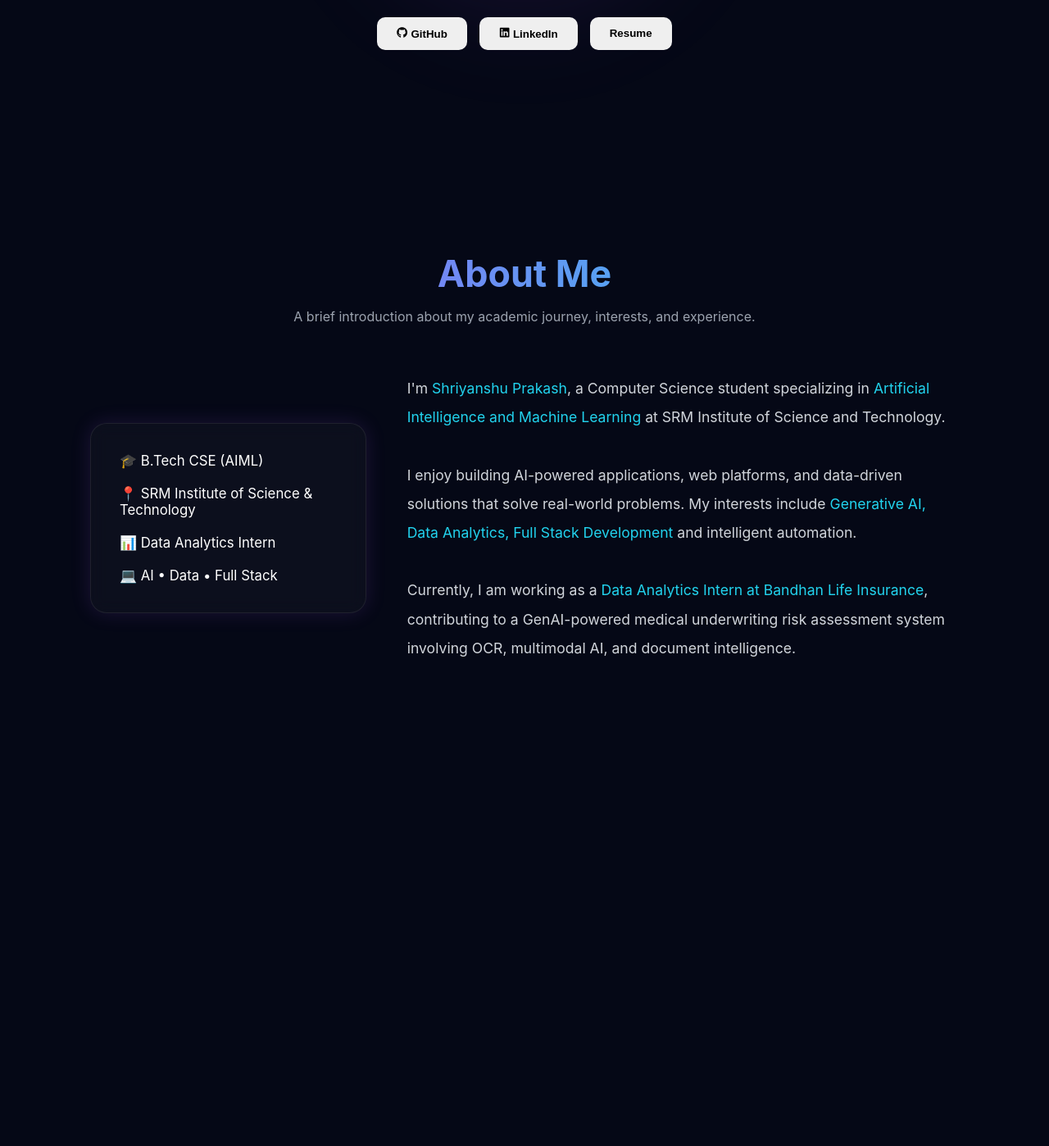
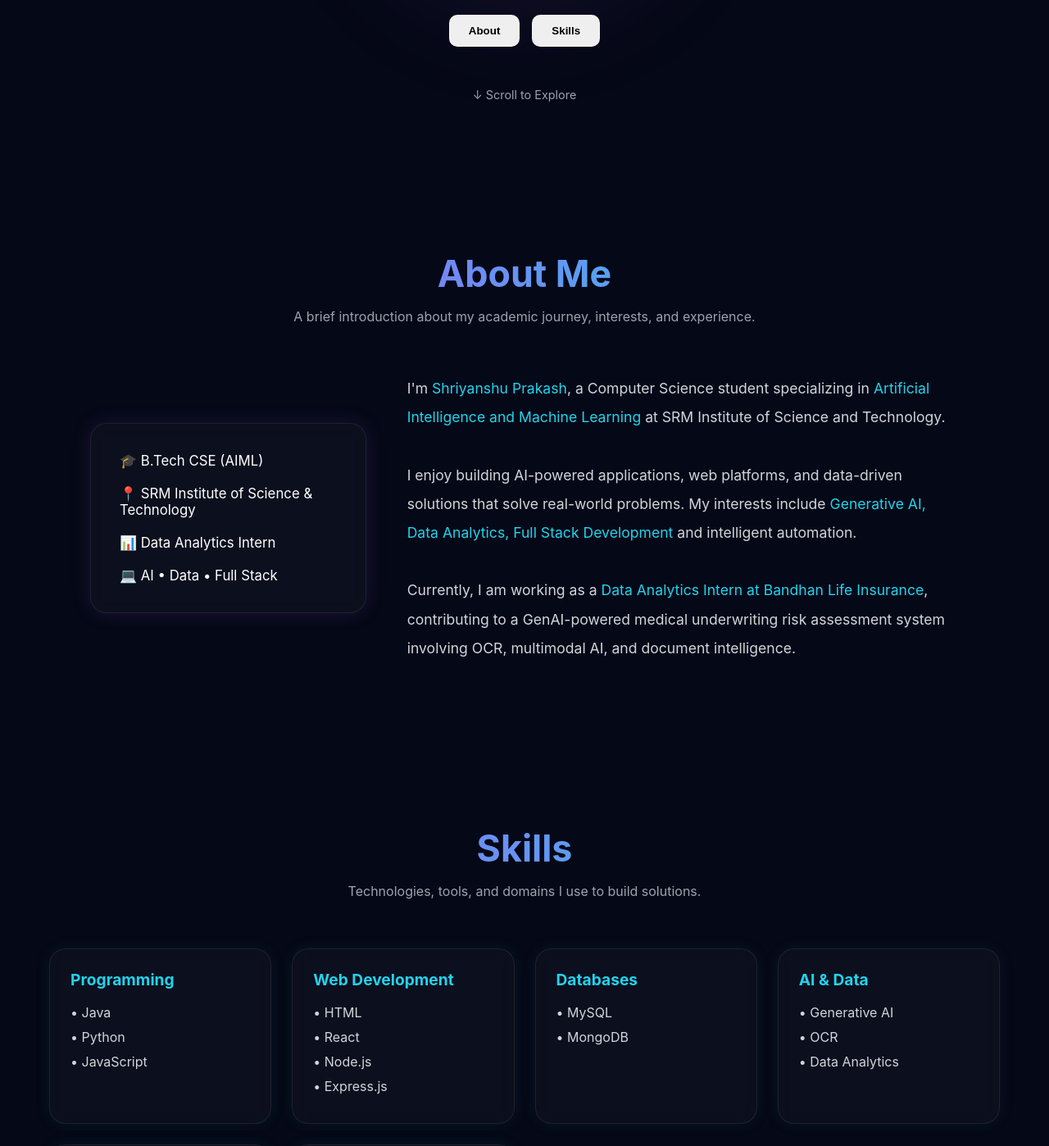
Before and after one commit to shriyanshu-prakash/shriyanshu-portfolio, a React app: page / in a window 1280 px wide. Shown: the part 593-1991 px from the top of the page at 82% size. Before the commit the page ends 1501 px from the top, so only its background shows below. Built offline with nearby package versions, Linux system fonts and the light colour scheme; the HTML template or start-up script is replaced by a standard one.

Commit message:
Added About and Skills Sections

```diff
--- a/src/App.jsx
+++ b/src/App.jsx
@@ -1,11 +1,13 @@
 import Hero from "./components/Hero";
 import About from "./components/About";
+import Skills from "./components/Skills";
 
 function App() {
   return (
     <>
       <Hero />
       <About />
+      <Skills />
     </>
   );
 }
--- a/src/components/About.jsx
+++ b/src/components/About.jsx
@@ -1,6 +1,7 @@
 function About() {
   return (
     <section
+      id="about"
       style={{
         padding: "100px 20px",
         maxWidth: "1100px",
@@ -27,7 +28,8 @@ function About() {
           fontSize: "1rem",
         }}
       >
-        A brief introduction about my academic journey, interests, and experience.
+        A brief introduction about my academic journey, interests, and
+        experience.
       </p>
 
       {/* Content */}
@@ -76,8 +78,11 @@ function About() {
               color: "#d1d5db",
             }}
           >
-            I'm <span style={{ color: "#22d3ee" }}>Shriyanshu Prakash</span>, a
-            Computer Science student specializing in{" "}
+            I'm{" "}
+            <span style={{ color: "#22d3ee" }}>
+              Shriyanshu Prakash
+            </span>
+            , a Computer Science student specializing in{" "}
             <span style={{ color: "#22d3ee" }}>
               Artificial Intelligence and Machine Learning
             </span>{" "}
--- a/src/components/Hero.jsx
+++ b/src/components/Hero.jsx
@@ -34,7 +34,7 @@ function Hero() {
           zIndex: 1,
         }}
       >
-        {/* Internship Badge */}
+        {/* Badge */}
         <div
           style={{
             display: "inline-block",
@@ -134,13 +134,14 @@ function Hero() {
           </div>
         </div>
 
-        {/* Buttons */}
+        {/* External Links */}
         <div
           style={{
             display: "flex",
             justifyContent: "center",
             gap: "15px",
             flexWrap: "wrap",
+            marginBottom: "20px",
           }}
         >
           <a
@@ -165,6 +166,35 @@ function Hero() {
 
           <button>Resume</button>
         </div>
+
+        {/* Navigation Buttons */}
+        <div
+          style={{
+            display: "flex",
+            justifyContent: "center",
+            gap: "15px",
+            flexWrap: "wrap",
+          }}
+        >
+          <a href="#about">
+            <button>About</button>
+          </a>
+
+          <a href="#skills">
+            <button>Skills</button>
+          </a>
+        </div>
+
+        {/* Scroll Indicator */}
+        <p
+          style={{
+            marginTop: "50px",
+            color: "#9ca3af",
+            fontSize: "0.9rem",
+          }}
+        >
+          ↓ Scroll to Explore
+        </p>
       </div>
     </section>
   );
--- a/src/components/Skills.jsx
+++ b/src/components/Skills.jsx
@@ -0,0 +1,109 @@
+function Skills() {
+  const skillCategories = [
+    {
+      title: "Programming",
+      skills: ["Java", "Python", "JavaScript"],
+    },
+    {
+      title: "Web Development",
+      skills: ["HTML", "React", "Node.js", "Express.js"],
+    },
+    {
+      title: "Databases",
+      skills: ["MySQL", "MongoDB"],
+    },
+    {
+      title: "AI & Data",
+      skills: ["Generative AI", "OCR", "Data Analytics"],
+    },
+    {
+      title: "Tools",
+      skills: ["Git", "GitHub", "VS Code"],
+    },
+    {
+      title: "Professional",
+      skills: ["Communication", "Teamwork", "Project Management"],
+    },
+  ];
+
+  return (
+    <section
+      id="skills"
+      style={{
+        padding: "100px 20px",
+        maxWidth: "1200px",
+        margin: "auto",
+      }}
+    >
+      {/* Heading */}
+      <h2
+        className="gradient-text"
+        style={{
+          fontSize: "2.8rem",
+          textAlign: "center",
+          marginBottom: "15px",
+        }}
+      >
+        Skills
+      </h2>
+
+      <p
+        style={{
+          textAlign: "center",
+          color: "#9ca3af",
+          marginBottom: "60px",
+        }}
+      >
+        Technologies, tools, and domains I use to build solutions.
+      </p>
+
+      {/* Skills Grid */}
+      <div
+        style={{
+          display: "grid",
+          gridTemplateColumns: "repeat(auto-fit, minmax(250px, 1fr))",
+          gap: "25px",
+        }}
+      >
+        {skillCategories.map((category) => (
+          <div
+            key={category.title}
+            style={{
+              background: "rgba(255,255,255,0.03)",
+              border: "1px solid rgba(255,255,255,0.08)",
+              borderRadius: "20px",
+              padding: "25px",
+              backdropFilter: "blur(10px)",
+              boxShadow: "0 0 20px rgba(34,211,238,0.08)",
+              transition: "all 0.3s ease",
+            }}
+          >
+            <h3
+              style={{
+                color: "#22d3ee",
+                marginBottom: "18px",
+                fontSize: "1.2rem",
+              }}
+            >
+              {category.title}
+            </h3>
+
+            {category.skills.map((skill) => (
+              <p
+                key={skill}
+                style={{
+                  marginBottom: "10px",
+                  color: "#d1d5db",
+                }}
+              >
+                • {skill}
+              </p>
+            ))}
+          </div>
+        ))}
+      </div>
+    </section>
+  );
+}
+
+export default Skills;
```
